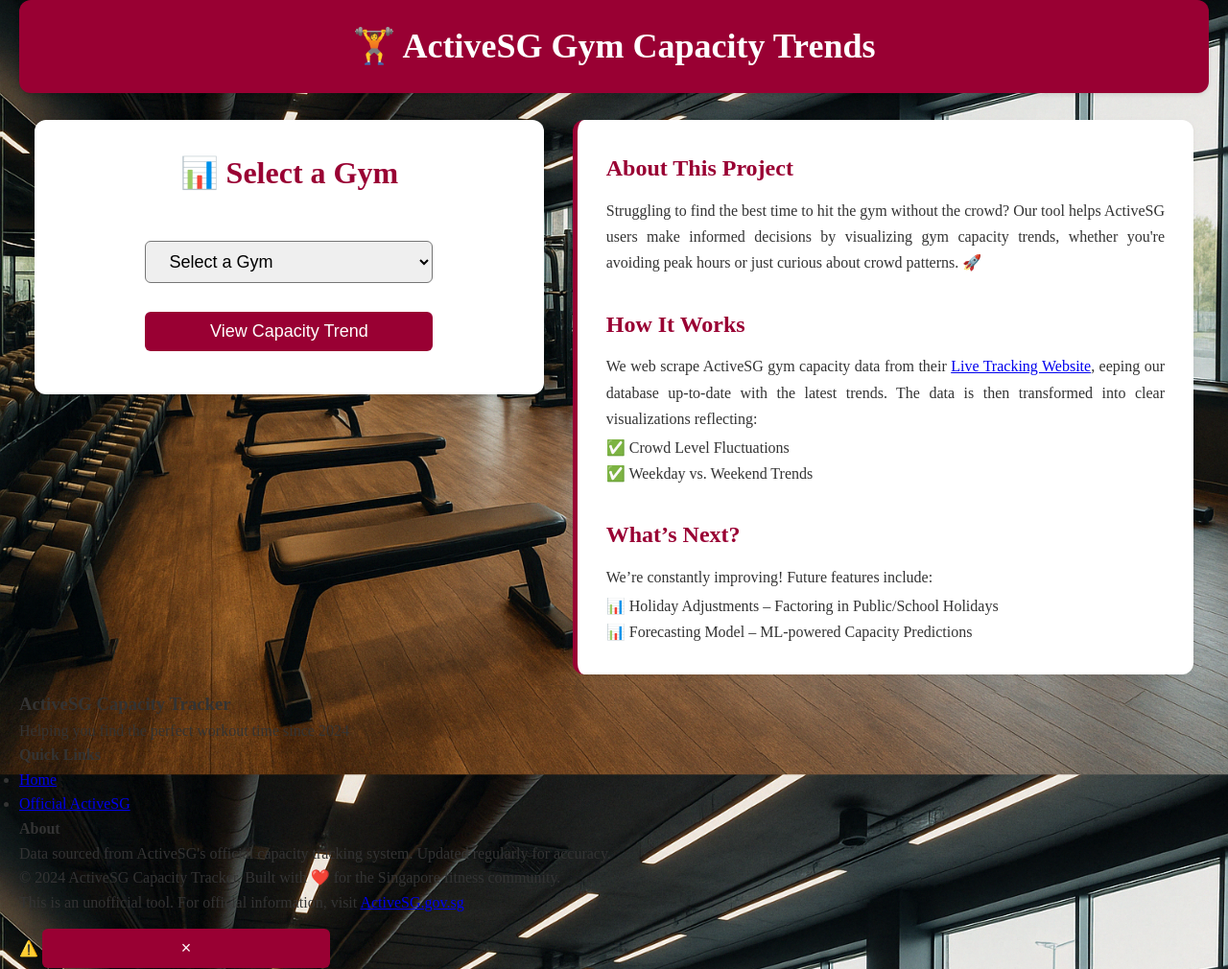
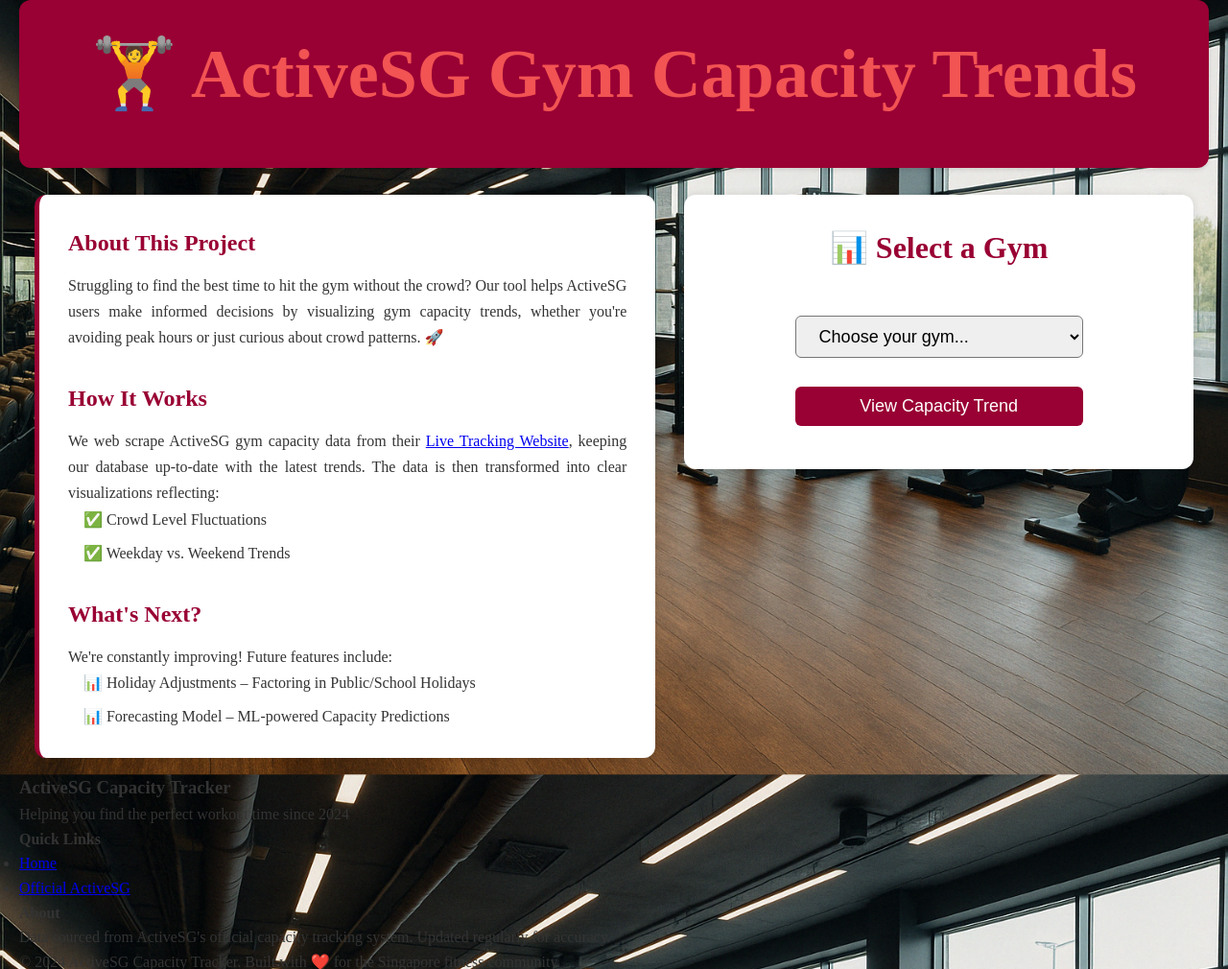
Before and after one commit to dillonchong01/ActiveSG-Gym-Capacity, a Flask app: page / in a window 1280 px wide. Shown: the part 46-1056 px from the top of the page at 96% size. Run offline with Flask 3, Linux system fonts and the light colour scheme.

Commit message:
Update homepage.html

```diff
--- a/templates/homepage.html
+++ b/templates/homepage.html
@@ -4,25 +4,11 @@
 
 {% block content %}
 <div class="top-banner">
-    🏋️ ActiveSG Gym Capacity Trends
+    <h1>🏋️ ActiveSG Gym Capacity Trends</h1>
 </div>
 
 <div class="layout-container">
     <div class="layout-flex">
-
-        <!-- Right side: Selector form -->
-        <div class="selector-container">
-            <h1>📊 Select a Gym</h1>
-            <form action="{{ url_for('select_gym') }}" method="post">
-                <select name="gym" required>
-                    <option value="" disabled selected>Select a Gym</option>
-                    {% for gym in gyms %}
-                        <option value="{{ gym }}">{{ gym.replace('_', ' ') }}</option>
-                    {% endfor %}
-                </select>
-                <button type="submit">View Capacity Trend</button>
-            </form>
-        </div>
 
         <!-- Left side: Info block -->
         <div class="info-box">
@@ -30,16 +16,47 @@
             <p>Struggling to find the best time to hit the gym without the crowd? Our tool helps ActiveSG users make informed decisions by visualizing gym capacity trends, whether you're avoiding peak hours or just curious about crowd patterns. 🚀</p>
 
             <h2>How It Works</h2>
-            <p>We web scrape ActiveSG gym capacity data from their <a href="https://activesg.gov.sg/gym-capacity" target="_blank" rel="noopener noreferrer">Live Tracking Website</a>, eeping our database up-to-date with the latest trends. The data is then transformed into clear visualizations reflecting:</p>
-            <p style="text-align: left; margin-top: 3px;">✅ Crowd Level Fluctuations</p>
-            <p style="text-align: left;">✅ Weekday vs. Weekend Trends</p>
+            <p>We web scrape ActiveSG gym capacity data from their <a href="https://activesg.gov.sg/gym-capacity" target="_blank" rel="noopener noreferrer">Live Tracking Website</a>, keeping our database up-to-date with the latest trends. The data is then transformed into clear visualizations reflecting:</p>
+            <p style="margin-left: 1rem; margin-bottom: 0.5rem;">✅ Crowd Level Fluctuations</p>
+            <p style="margin-left: 1rem; margin-bottom: 1rem;">✅ Weekday vs. Weekend Trends</p>
 
-            <h2>What’s Next?</h2>
-            <p>We’re constantly improving! Future features include:</p>
-            <p style="text-align: left; margin-top: 3px;">📊 Holiday Adjustments – Factoring in Public/School Holidays</p>
-            <p style="text-align: left;">📊 Forecasting Model – ML-powered Capacity Predictions</p>
+            <h2>What's Next?</h2>
+            <p>We're constantly improving! Future features include:</p>
+            <p style="margin-left: 1rem; margin-bottom: 0.5rem;">📊 Holiday Adjustments – Factoring in Public/School Holidays</p>
+            <p style="margin-left: 1rem; margin-bottom: 0;">📊 Forecasting Model – ML-powered Capacity Predictions</p>
+        </div>
+
+        <!-- Right side: Selector form -->
+        <div class="selector-container">
+            <h1>📊 Select a Gym</h1>
+            <form action="{{ url_for('select_gym') }}" method="post">
+                <label for="gym-select" class="sr-only">Choose a gym to view capacity trends</label>
+                <select name="gym" id="gym-select" required>
+                    <option value="" disabled selected>Choose your gym...</option>
+                    {% for gym in gyms %}
+                        <option value="{{ gym }}">{{ gym.replace('_', ' ').title() }}</option>
+                    {% endfor %}
+                </select>
+                <button type="submit" aria-label="View capacity trend for selected gym">
+                    View Capacity Trend
+                </button>
+            </form>
         </div>
 
     </div>
 </div>
+
+<style>
+.sr-only {
+    position: absolute;
+    width: 1px;
+    height: 1px;
+    padding: 0;
+    margin: -1px;
+    overflow: hidden;
+    clip: rect(0, 0, 0, 0);
+    white-space: nowrap;
+    border: 0;
+}
+</style>
 {% endblock %}
```
